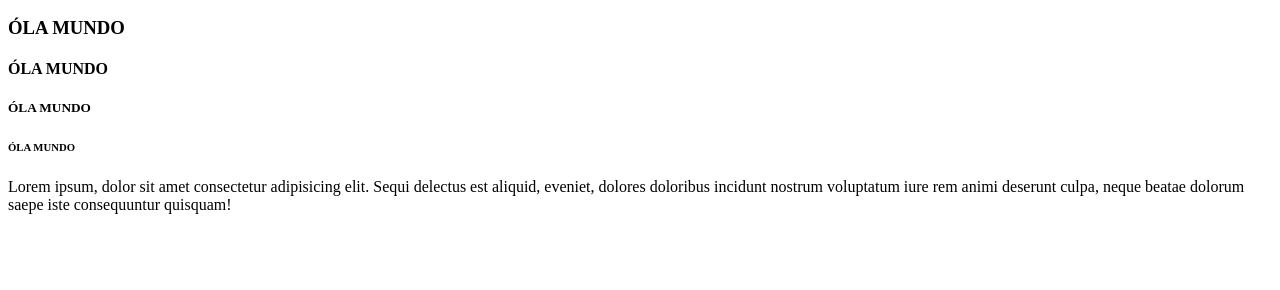
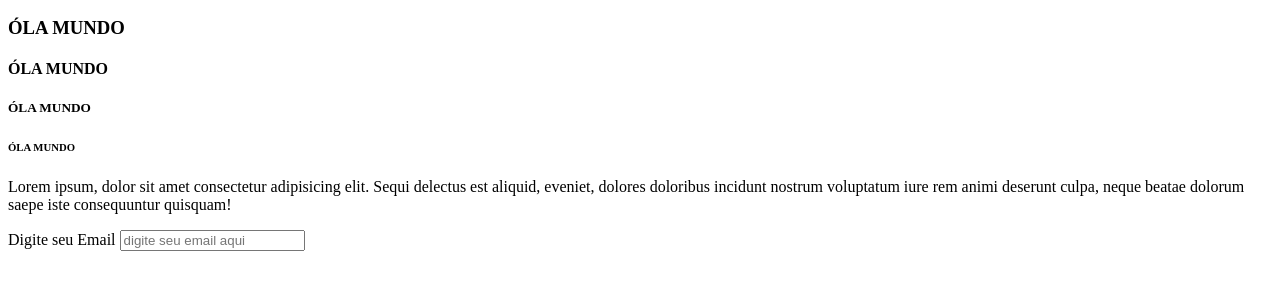
Before and after one commit to BrunoApr/Softweresaula01, a plain HTML site: page index.html in a window 1280 px wide. Shown: the part 110-400 px from the top of the page. Drawn offline with Linux system fonts and the light colour scheme.

Commit message:
novo site

```diff
--- a/index.html
+++ b/index.html
@@ -14,5 +14,10 @@
     <h6>ÓLA MUNDO</h6>
 
     <P>Lorem ipsum, dolor sit amet consectetur adipisicing elit. Sequi delectus est aliquid, eveniet, dolores doloribus incidunt nostrum voluptatum iure rem animi deserunt culpa, neque beatae dolorum saepe iste consequuntur quisquam!</P>
+
+    <div>
+        <label for="">Digite seu Email</label>
+        <input type="email" name="" id="" placeholder="digite seu email aqui">
+    </div>
 </body>
 </html>
```
